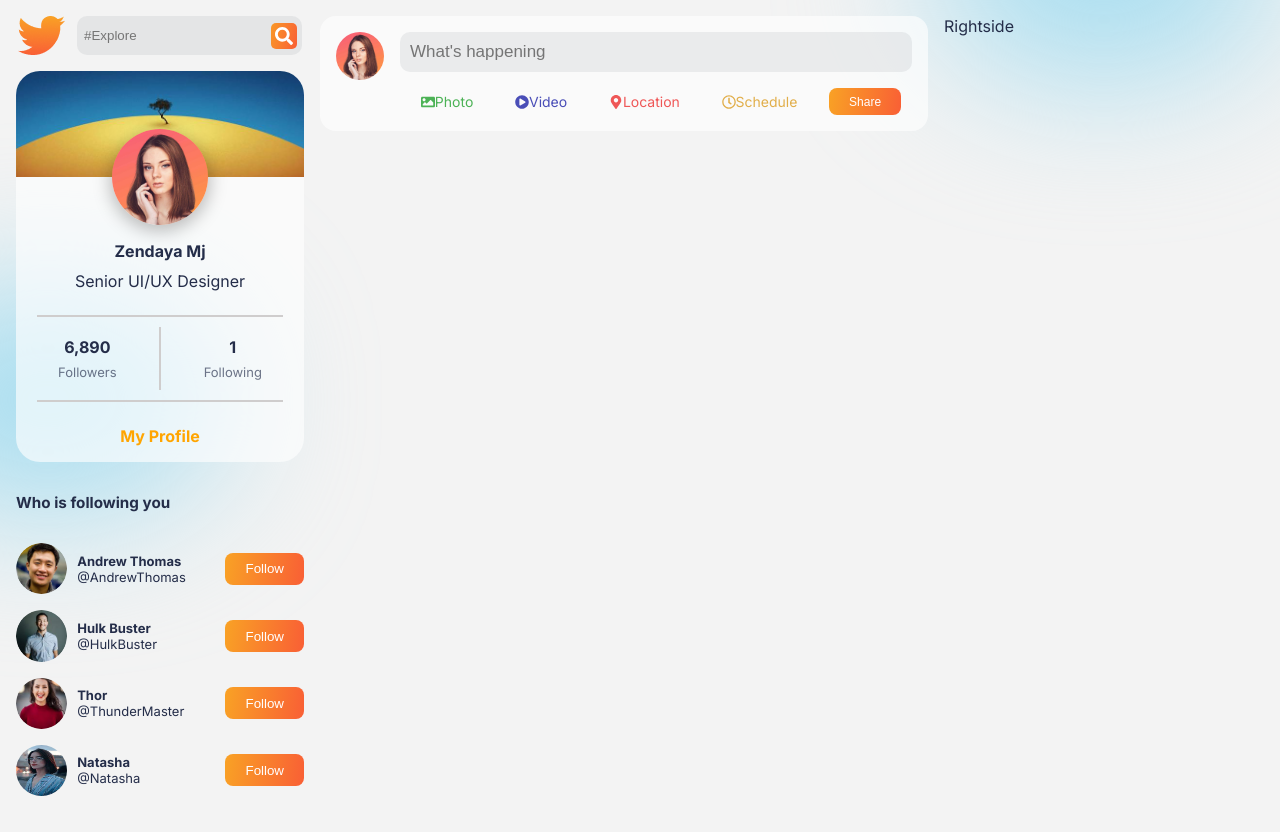
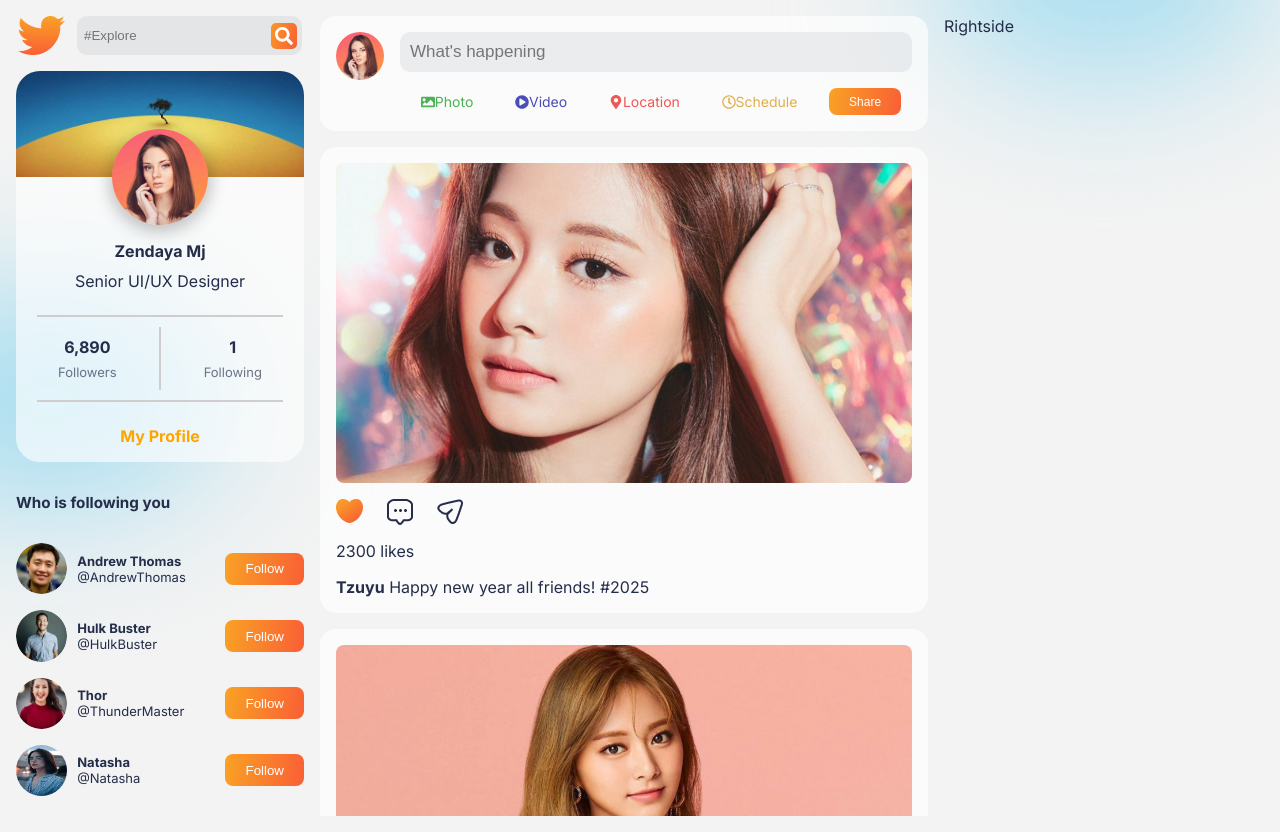
Before and after one commit to theluchadora/social-media-app, a React (Create React App) app in the folder frontend/: page / in a window 1280 px wide. Built offline with nearby package versions, Linux system fonts and the light colour scheme.

Commit message:
Complete the Post part of the PostSide (Posts and Reaction)

```diff
--- a/frontend/src/App.css
+++ b/frontend/src/App.css
@@ -47,3 +47,7 @@
   background: transparent;
   border: 2px solid var(--orange);
 }
+
+::-webkit-scrollbar {
+  display: none;
+}
--- /dev/null
+++ b/frontend/src/Data/PostsData.js
@@ -0,0 +1,27 @@
+import postPic1 from '../img/postpic1.jpg'
+import postPic2 from '../img/postpic2.jpg'
+import postPic3 from '../img/postpic3.JPG'
+
+export const PostsData = [
+    {
+        img: postPic1,
+        name: 'Tzuyu',
+        desc: "Happy new year all friends! #2025",
+        likes: 2300,
+        liked: true
+    },
+    {
+        img: postPic2,
+        name: 'Marya',
+        desc: "Party time :)",
+        likes: 2300,
+        liked: false
+    },
+    {
+        img: postPic3,
+        name: 'Saron ',
+        desc: "At Gena Festival",
+        likes: 800,
+        liked: false
+    }
+]
--- /dev/null
+++ b/frontend/src/components/Post/Post.css
@@ -0,0 +1,21 @@
+.Post {
+    display: flex;
+    flex-direction: column;
+    padding: 1rem;
+    background-color: var(--cardColor);
+    border-radius: 1rem;
+    gap: 1rem;
+}
+
+.Post>img {
+    width: 100%;
+    max-height: 20rem;
+    object-fit: cover;
+    border-radius: 0.5rem;
+}
+
+.postReact {
+    display: flex;
+    align-items: flex-start;
+    gap: 1.5rem;
+}
--- /dev/null
+++ b/frontend/src/components/Post/Post.jsx
@@ -0,0 +1,29 @@
+import React from 'react'
+import './Post.css'
+import Comment from '../../img/comment.png'
+import Share from '../../img/share.png'
+import Heart from '../../img/like.png'
+import NotLike from '../../img/notlike.png'
+
+const Post = ({data}) => {
+  return (
+    <div className="Post">
+        <img src={data.img} alt="" />
+
+        <div className="postReact">
+            <img src={data.liked?Heart: NotLike} alt="" />
+            <img src={Comment} alt="" />
+            <img src={Share} alt="" />
+        </div>
+
+        <span>{data.likes} likes</span>
+
+        <div className="detail">
+            <span><b>{data.name}</b></span>
+            <span> {data.desc}</span>
+        </div>
+    </div>
+  )
+}
+
+export default Post
--- a/frontend/src/components/PostSide/PostSide.jsx
+++ b/frontend/src/components/PostSide/PostSide.jsx
@@ -1,11 +1,13 @@
 import React from 'react'
 import './PostSide.css'
 import PostShare from '../PostShare/PostShare'
+import Posts from '../Posts/Posts'
 
 const PostSide = () => {
   return (
     <div className="PostSide">
         <PostShare />
+        <Posts />
     </div>
   )
 }
--- a/frontend/src/components/Posts/Posts.css
+++ b/frontend/src/components/Posts/Posts.css
@@ -0,0 +1,5 @@
+.Posts {
+    display: flex;
+    flex-direction: column;
+    gap: 1rem;
+}
--- a/frontend/src/components/Posts/Posts.jsx
+++ b/frontend/src/components/Posts/Posts.jsx
@@ -1,9 +1,15 @@
 import React from 'react'
 import './Posts.css'
+import { PostsData } from '../../Data/PostsData'
+import Post from '../Post/Post'
 
 const Posts = () => {
   return (
-    <div>Posts</div>
+    <div className="Posts">
+        {PostsData.map((post, id)=>{
+            return <Post data={post} id={id}/>
+        })}
+    </div>
   )
 }
 
```
